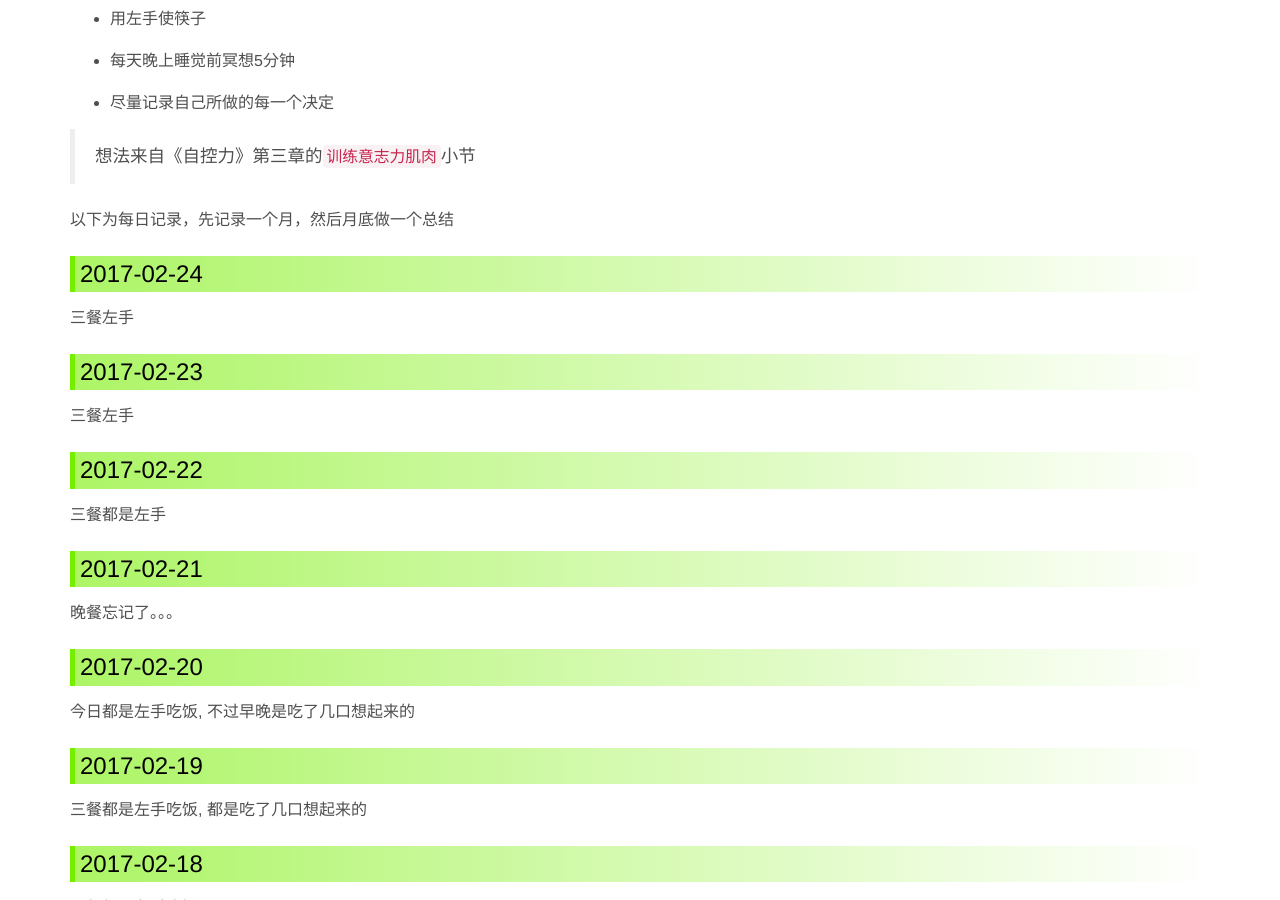
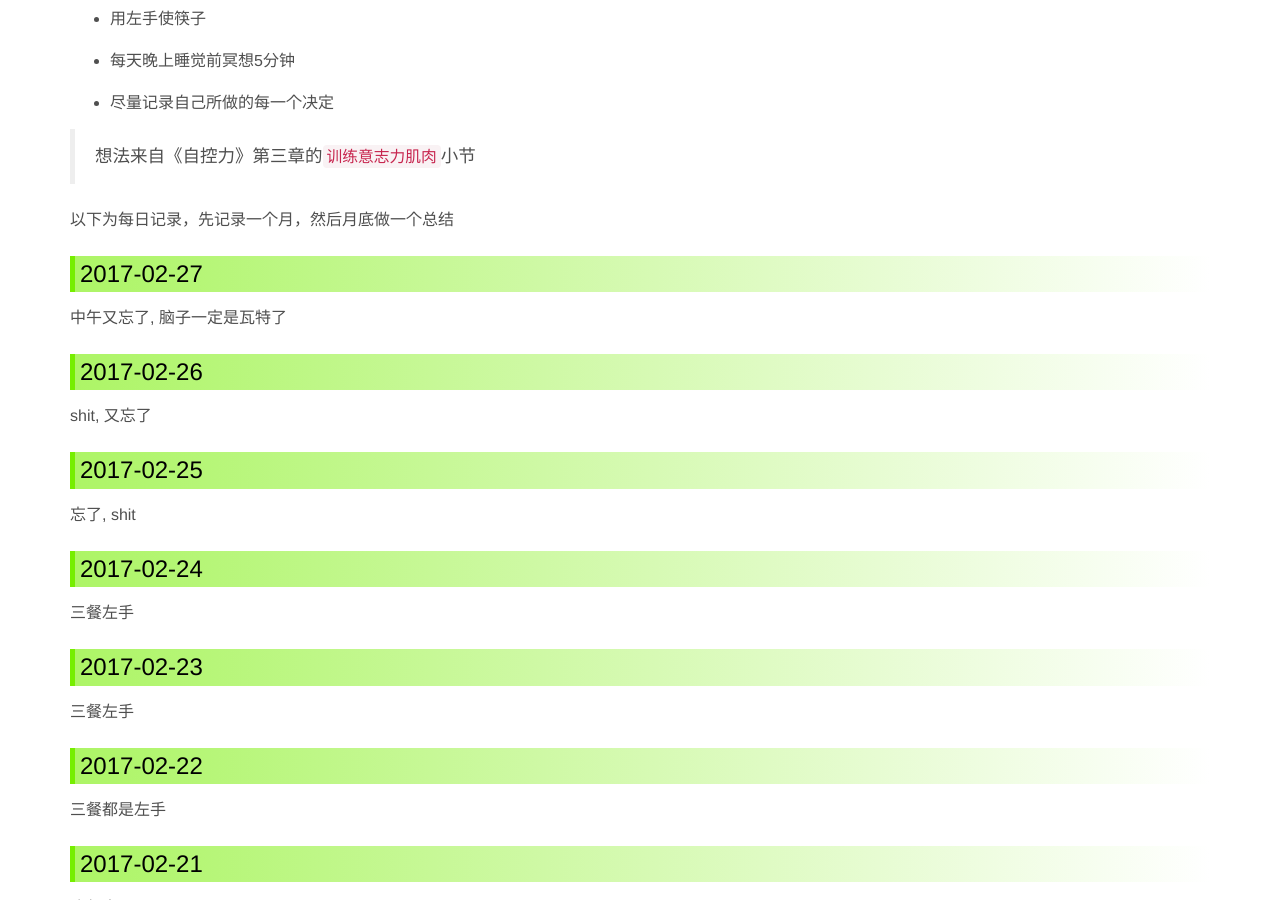
Before and after one commit to ronniewang/ronniewang.github.io, a Jekyll site: the page built from _posts/2017-02-04-willpower-experiment.md, in a window 1280 px wide and 900 px high, scrolled down 529 px. Built offline with Jekyll 4.4.1, drawn with Linux system fonts in a browser that asks for light colours.

Commit message:
update files

```diff
--- a/_posts/2017-02-04-willpower-experiment.md
+++ b/_posts/2017-02-04-willpower-experiment.md
@@ -26,6 +26,18 @@ description: 意志力很宝贵, 用着用着就没了, 有什么办法能提升
 > 想法来自《自控力》第三章的`训练意志力肌肉`小节
 
 以下为每日记录，先记录一个月，然后月底做一个总结
+
+### 2017-02-27
+
+中午又忘了, 脑子一定是瓦特了
+
+### 2017-02-26
+
+shit, 又忘了
+
+### 2017-02-25
+
+忘了, shit
 
 ### 2017-02-24
 
```
Also changed, not shown: _posts/2017-02-02-body-building-2017.md (+5 -1 lines).
